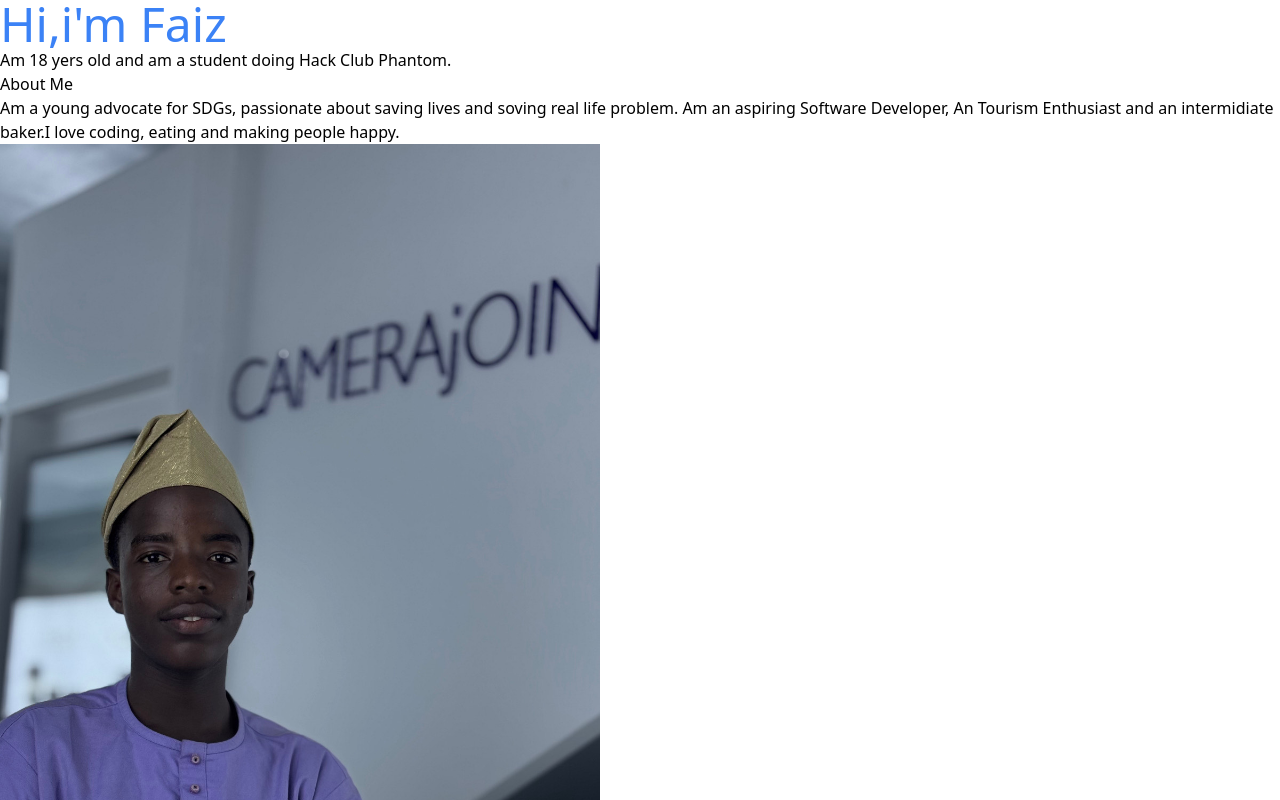
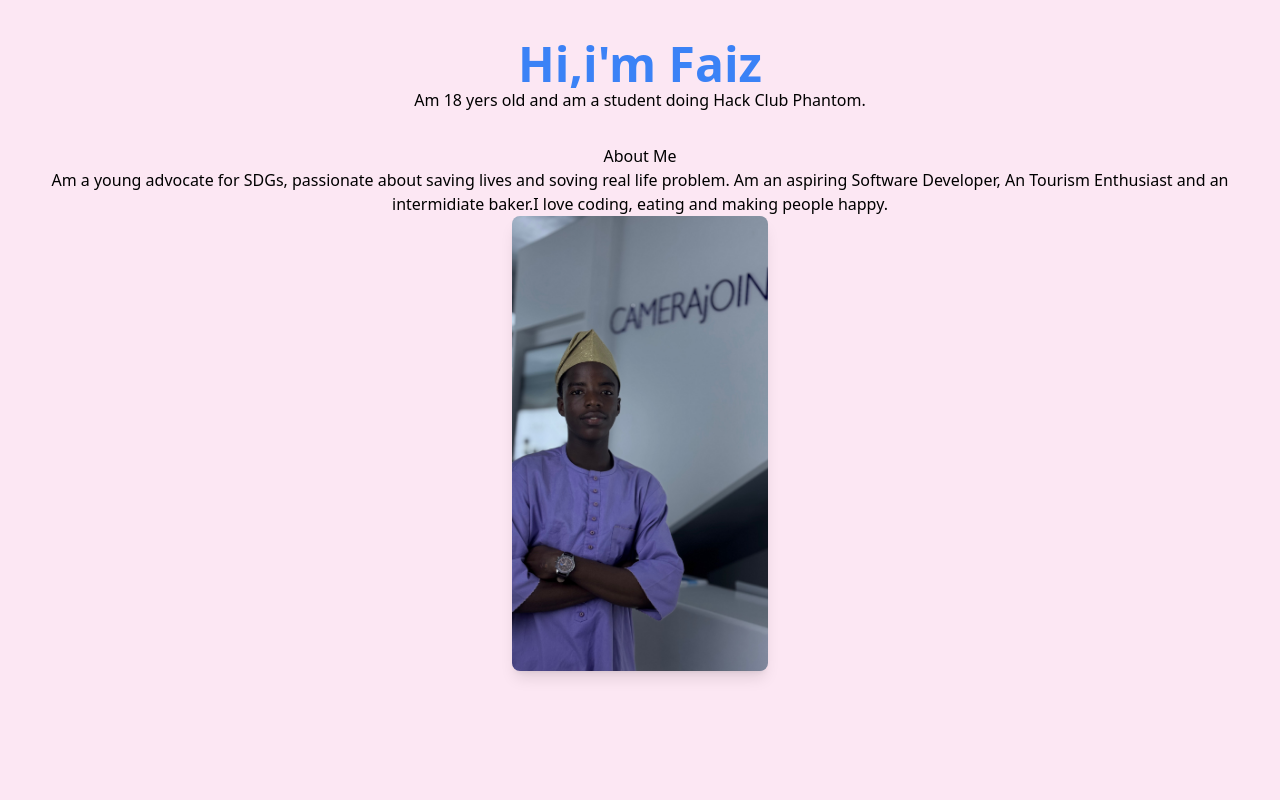
Before and after one commit to Faiz2008spec/my-portfolio, a plain HTML site: page index.html in a window 1280 px wide. Shown: the top 800 px of the page. Drawn offline with nearby package versions, Linux system fonts and the light colour scheme.

Commit message:
style my page

```diff
--- a/index.html
+++ b/index.html
@@ -4,12 +4,12 @@
         <title>Faiz Portfolio</title>
         <script src="https://cdn.tailwindcss.com"></script>
     </head>
-    <body>
-        <h1  class="text-blue-500 text-5xl">Hi,i'm Faiz</h1>
+    <body class="text-center bg-pink-100 p-10">
+        <h1  class="text-blue-500 text-5xl font-bold">Hi,i'm Faiz</h1>
         <p>Am 18 yers old and am a student doing Hack Club Phantom.</p>
-        <h2>About Me</h2>
+        <h2 class="mt-8">About Me</h2>
         <p>Am a young advocate for SDGs, passionate about saving lives and soving real life problem. Am an aspiring Software Developer, An Tourism Enthusiast and an intermidiate baker.I love coding, eating and making people happy.</p>
-        <img src="faiz-photo-1.jpeg" alt="a pictue of a boy" width="600">
+        <img src="faiz-photo-1.jpeg" alt="a pictue of a boy" class="w-64 rounded-lg shadow-lg mx-auto">
 
     </body>
 </html>
```
